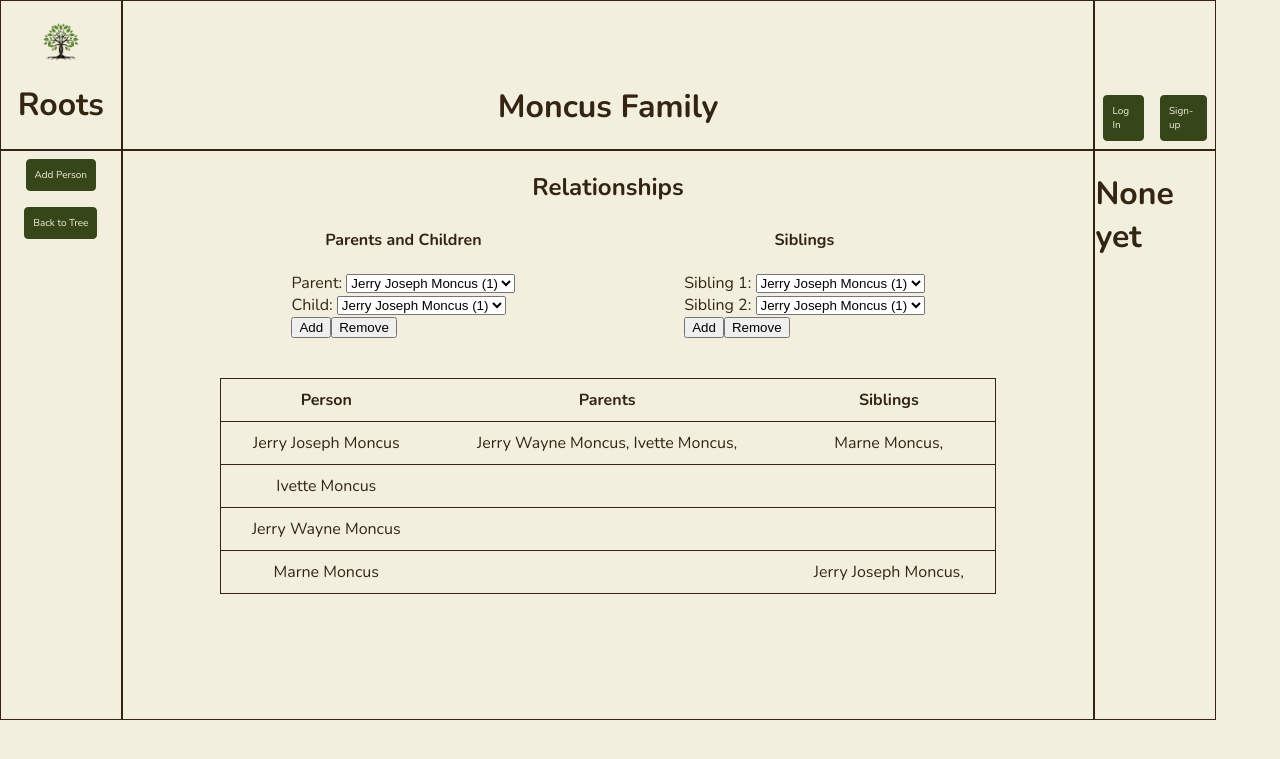
After one commit to jjmoncus/family-tree, a Flask app: page /relationships in a window 1280 px wide. The commit adds this page. Shown: the top 759 px of the page. Run offline with Flask 3, Linux system fonts and the light colour scheme.

Commit message:
sibling relationships now work

```diff
--- a/app.py
+++ b/app.py
@@ -17,6 +17,12 @@ person_parent_association = db.Table(
     db.Column('parent_id', db.Integer, db.ForeignKey('person.id'))
 )
 
+sibling_association = db.Table(
+    'sibling_association',
+    db.Column('left_id', db.Integer, db.ForeignKey('person.id')),
+    db.Column('right_id', db.Integer, db.ForeignKey('person.id'))
+)
+
 class Person(db.Model):
     id = db.Column(db.Integer, primary_key=True)
     first_name = db.Column(db.String(200), nullable=False)
@@ -32,12 +38,16 @@ class Person(db.Model):
                               secondaryjoin = id == person_parent_association.c.parent_id,
                               backref = db.backref('children', lazy='dynamic'))
 
+    # Define the many-to-many relationship between siblings
+    siblings = db.relationship('Person',
+                              secondary = sibling_association,
+                              primaryjoin = id == sibling_association.c.left_id,
+                              secondaryjoin = id == sibling_association.c.right_id,
+                              back_populates = 'siblings',
+                              lazy='dynamic')
+
     def __repr__(self):
         return '<Person %r>' % self.id
-
-    def as_dict(self):
-        return {column.name: getattr(self, column.name) for column in self.__table__.columns}
-
 
 
 
@@ -178,17 +188,17 @@ def card_focus(id):
         return render_template('card_focus.html', person=person)
 
 
-@app.route('/parent_child', methods=['GET'])
-def parent_child():
+@app.route('/relationships', methods=['GET'])
+def relationships():
 
         # sort the table by date created
         people = Person.query.order_by(Person.date_created).all()
         # render the main webpage, passing the ordered table as an object to be used in loops
-        return render_template('parent_child.html', people=people)
+        return render_template('relationships.html', people=people)
 
 
-@app.route('/parent_child_add', methods=['POST'])
-def parent_child_add():
+@app.route('/parent_child_action', methods=['POST'])
+def parent_child_action():
 
     # get data from form
     parent_info = request.form['parent']
@@ -200,40 +210,70 @@ def parent_child_add():
     parent_person = Person.query.filter_by(id = parent_id).first() # should just return one
     child_person = Person.query.filter_by(id = child_id).first()
 
-    # if parent is already in parent list, do nothing,
-    # if not, append to parent list
-    if parent_person not in child_person.parents:
-        # submit parenthood
-        child_person.parents.append(parent_person)
-        db.session.commit()
-    # else:
-        # eventually message that the person had already been added in the past
-        # but do no db changes
+    action = request.form['action']
 
-    return redirect('/parent_child')
+    if action == "Add":
+        # if parent is already in parent list, do nothing,
+        # if not, append to parent list
+        if parent_person not in child_person.parents and parent_person != child_person:
+            # submit parenthood
+            child_person.parents.append(parent_person)
+            db.session.commit()
+        # else:
+            # eventually message that the person had already been added in the past
+            # but do no db changes
+    if action == "Remove":
+
+        if parent_person in child_person.parents:
+
+                # submit parenthood
+                child_person.parents.remove(parent_person)
+                db.session.commit()
+            # else:
+                # eventually message that person was not a parent in the first place
+
+    return redirect('/relationships')
 
 
-@app.route('/parent_child_remove', methods=['POST'])
-def parent_child_remove():
+@app.route('/sibling_action', methods=['POST'])
+def sibling_action():
 
     # get data from form
-    parent_info = request.form['parent']
-    parent_id = re.search("\d+", parent_info).group()
-    child_info = request.form['child']
-    child_id = re.search("\d+", child_info).group()
+    sibling_1_info = request.form['sibling_1']
+    sibling_1_id = re.search("\d+", sibling_1_info).group()
+    sibling_2_info = request.form['sibling_2']
+    sibling_2_id = re.search("\d+", sibling_2_info).group()
 
     # pull People objects from database
-    parent_person = Person.query.filter_by(id = parent_id).first() # should just return one
-    child_person = Person.query.filter_by(id = child_id).first()
+    sibling_1_person = Person.query.filter_by(id = sibling_1_id).first() # should just return one
+    sibling_2_person = Person.query.filter_by(id = sibling_2_id).first()
 
-    if parent_person in child_person.parents:
+    action = request.form['action']
 
-        # submit parenthood
-        child_person.parents.remove(parent_person)
-        db.session.commit()
-    # else:
-        # eventually message that person was not a parent in the first place
-    return redirect('/parent_child')
+    if action == "Add":
+        # if parent is already in parent list, do nothing,
+        # if not, append to parent list
+        if sibling_1_person not in sibling_2_person.siblings and sibling_1_person != sibling_2_person:
+            # submit parenthood
+            sibling_2_person.siblings.append(sibling_1_person)
+            sibling_1_person.siblings.append(sibling_2_person)
+            db.session.commit()
+        # else:
+            # eventually message that the person had already been added in the past
+            # but do no db changes
+    if action == "Remove":
+
+        if sibling_1_person in sibling_2_person.siblings:
+
+            # submit parenthood
+            sibling_2_person.siblings.remove(sibling_1_person)
+            sibling_1_person.siblings.remove(sibling_2_person)
+            db.session.commit()
+        # else:
+            # eventually message that person was not a parent in the first place
+
+    return redirect('/relationships')
+
 
 @app.route('/cancel', methods=['GET'])
 def cancel():
--- /dev/null
+++ b/static/css/relationships.css
@@ -0,0 +1,67 @@
+#relationships-container {
+    display: grid;
+
+    grid-template-columns: 100%;
+    grid-template-rows: 10% 30% auto;
+
+    gap: 0px;
+}
+
+#relationships-container .grid-subitem-1 {
+    grid-area: 1 / 1;
+    display: flex;
+    flex-direction: row;
+    justify-content: center;
+    align-items: center;
+}
+
+#relationships-container .grid-subitem-2 {
+    grid-area: 2 / 1;
+    display: flex;
+    flex-direction: row;
+    justify-content: space-evenly;
+    align-items: center;
+}
+
+.grid-subitem-2 .form-container {
+    display: flex;
+    flex-direction: column;
+    justify-content: space-between;
+    align-items: center;
+
+}
+
+.form-container .btn-container {
+    display: inline-flex;
+    justify-content: space-between;
+}
+
+#relationships-container .grid-subitem-3 {
+    grid-area: 3 / 1;
+    display: flex;
+    flex-direction: row;
+    justify-content: center;
+    align-items: center;
+}
+
+#parent-child-container #parentChildForm {
+    grid-area: 2 / 1 / span 1 / span 1;
+    display: flex;
+    flex-direction: column;
+    justify-content: center;
+    align-items: center;
+}
+
+#parent-child-container #siblingForm {
+    grid-area: 2 / 2 / span 1 / span 1;
+    display: flex;
+    flex-direction: column;
+    justify-content: center;
+    align-items: center;
+}
+
+#parent-child-container #parent-child-table {
+
+    grid-area: 3 / 1 / span 1 / span 2;
+    justify-content: center;
+}
--- a/static/css/tables.css
+++ b/static/css/tables.css
@@ -20,10 +20,10 @@ td, th {
 }
 
 
-.bordered th, td {
+.bordered tr {
     border: solid 1px var(--main-dark-brown);
 }
 
-.borderless th, td {
+.borderless th, td, tr {
     border: none;
 }
--- a/templates/base.html
+++ b/templates/base.html
@@ -13,7 +13,7 @@
     <link rel="stylesheet" href="{{ url_for('static', filename='css/cards-focus.css') }}">
     <link rel="stylesheet" href="{{ url_for('static', filename='css/forms.css') }}">
     <link rel="stylesheet" href="{{ url_for('static', filename='css/tables.css') }}">
-    <link rel="stylesheet" href="{{ url_for('static', filename='css/parent-child.css') }}">
+    <link rel="stylesheet" href="{{ url_for('static', filename='css/relationships.css') }}">
 
     <script type="text/javascript" src="{{ url_for('static', filename='js/form.js') }}"></script>
     <script type="text/javascript" src="{{ url_for('static', filename='js/splash.js') }}"></script>
--- a/templates/index.html
+++ b/templates/index.html
@@ -58,8 +58,8 @@
                 <a class="btn" id='addPersonBtn'>Add Person</a>
                 <div id="formContainer"></div>
 
-                <!-- Parent-Child Relationships -->
-                <a class="btn" id='addPersonBtn' href="/parent_child">Set Parent-Child Relationships</a>
+                <!-- Relationships -->
+                <a class="btn" id='addPersonBtn' href="/relationships">Relationships</a>
 
                 <!-- See as table -->
                 <a class="btn" id='table' href="/table">See as Table</a>
--- /dev/null
+++ b/templates/relationships.html
@@ -0,0 +1,181 @@
+{% extends 'base.html' %}
+
+{% block head %}
+
+{% endblock %}
+
+{% block body %}
+
+<div class="default-grid" id="relationships-grid">
+
+    <!-- grid item 1: logo and app name-->
+    <div class="grid-item grid-item-1">
+        <div class="logo" id="logo-index">
+            <div class="content-container-column">
+                    <img src="{{ url_for('static', filename='logos/green-tree-logo.png') }}" alt="Green Tree Logo">
+                    <h1>Roots</h1>
+            </div>
+        </div>
+    </div>
+
+    <!-- grid item 2: Name of Current family-->
+    <div class="grid-item grid-item-2">
+        <div class="current-family-name" id="current-family-name-index">
+            <div class="content-container-row">
+                <h1>Moncus Family</h1>
+            </div>
+        </div>
+    </div>
+
+    <!-- grid item 3: Account Tasks Panel -->
+    <div class="grid-item grid-item-3">
+        <div class="account-tasks-panel">
+            <div class="content-container-row">
+                <a class="btn" id='log-in' href="">Log In</a>
+                <a class="btn" id='sign-up' href="">Sign-up</a>
+            </div>
+        </div>
+    </div>
+
+    <!-- grid item 4: App Tasks Panel-->
+    <div class="grid-item grid-item-4">
+        <div class="app-tasks-panel">
+            <div class="content-container-column">
+                <!-- dynamic add-Person form -->
+                <a class="btn" id='addPersonBtn'>Add Person</a>
+                <div id="formContainer"></div>
+                <!-- Back to tree -->
+                <a class="btn" id='to_tree' href="/">Back to Tree</a>
+
+            </div>
+        </div>
+    </div>
+
+    <!-- grid item 5: Relationship forms and tables -->
+    <div class="grid-item grid-item-5" id="relationships-container">
+        <!-- Relationships header-->
+        <div class="grid-subitem-1" id="relationships-header">
+            <h2>Relationships</h2>
+        </div>
+
+        <!-- Relationship forms -->
+        <div class="grid-subitem-2" id="forms-container">
+            <div class="form-container">
+                <!-- Parent-Child forms -->
+                <h4>Parents and Children</h4>
+                <form id="parentChildForm" action="/parent_child_action" method="POST">
+
+                    <!-- 1 dropdown -->
+                    <div>
+                        <label for="parent">Parent:</label>
+                        <select id="parent" name="parent">
+                            {% for person in people %}
+                                <option value="{{ person.id }}">{{ person.first_name }} {{ person.middle_name }} {{ person.last_name }} ({{person.id}})</option>
+                            {% endfor %}
+                        </select>
+                    </div>
+
+                    <!-- 2 dropdown -->
+                    <div>
+                        <label for="child">Child:</label>
+                        <select id="child" name="child">
+                            {% for person in people %}
+                                <option value="{{ person.id }}">{{ person.first_name }} {{ person.middle_name }} {{ person.last_name }} ({{person.id}})</option>
+                            {% endfor %}
+                        </select>
+                    </div>
+
+                    <div class="btn-container">
+                        <!-- Add Button -->
+                        <div>
+                            <input type="submit" name="action" value="Add">
+                        </div>
+
+                        <!-- Remove Button -->
+                        <div>
+                            <input type="submit" name="action" value="Remove">
+                        </div>
+                    </div>
+                </form>
+            </div>
+
+            <div class="form-container">
+                <!-- Sibling form-->
+                <h4>Siblings</h4>
+                <form id="siblingForm" action="/sibling_action" method="POST">
+
+                    <!-- 1 dropdown -->
+                    <div>
+                        <label for="sibling_1">Sibling 1:</label>
+                        <select id="sibling_1" name="sibling_1">
+                            {% for person in people %}
+                                <option value="{{ person.id }}">{{ person.first_name }} {{ person.middle_name }} {{ person.last_name }} ({{person.id}})</option>
+                            {% endfor %}
+                        </select>
+                    </div>
+
+                    <!-- 2 dropdown -->
+                    <div>
+                        <label for="sibling_2">Sibling 2:</label>
+                        <select id="sibling_2" name="sibling_2">
+                            {% for person in people %}
+                                <option value="{{ person.id }}">{{ person.first_name }} {{ person.middle_name }} {{ person.last_name }} ({{person.id}})</option>
+                            {% endfor %}
+                        </select>
+                    </div>
+
+                    <div class="btn-container">
+                        <!-- Add Button -->
+                        <div>
+                            <input type="submit" name="action" value="Add">
+                        </div>
+                        <!-- Remove Button -->
+                        <div>
+                            <input type="submit" name="action" value="Remove">
+                        </div>
+                    </div>
+                </form>
+            </div>
+        </div>
+
+        <!-- Table showing relationships -->
+        <div class="grid-subitem-3">
+            <table class="bordered" id="relationship-table">
+                <tr>
+                    <th>Person</th>
+                    <th>Parents</th>
+                    <th>Siblings</th>
+                </tr>
+                {% for person in people %}
+                    <tr>
+                        <td>{{ person.first_name }} {{ person.middle_name }} {{ person.last_name }}</td>
+                        <td>
+                            {% for person in person.parents %}
+                            {{ person.first_name }} {{ person.middle_name }} {{ person.last_name }},
+                            {% endfor %}
+                        </td>
+                        <td>
+                            {% for person in person.siblings %}
+                            {{ person.first_name }} {{ person.middle_name }} {{ person.last_name }},
+                            {% endfor %}
+                        </td>
+                    </tr>
+                {% endfor %}
+            </table>
+        </div>
+
+    </div>
+
+    <!-- grid item 6: Secondary App Info -->
+    <div class="grid-item grid-item-6">
+        <div class="secondary-panel">
+            <div class="content-container-column">
+                <h1>None yet</h1>
+            </div>
+        </div>
+    </div>
+
+</div>
+
+
+{% endblock %}
```
Also changed, not shown: static/css/parent-child.css (deleted, +0 -37 lines), templates/card_focus.html (+8 -0 lines), templates/parent_child.html (deleted, +0 -149 lines), instance/test.db.
